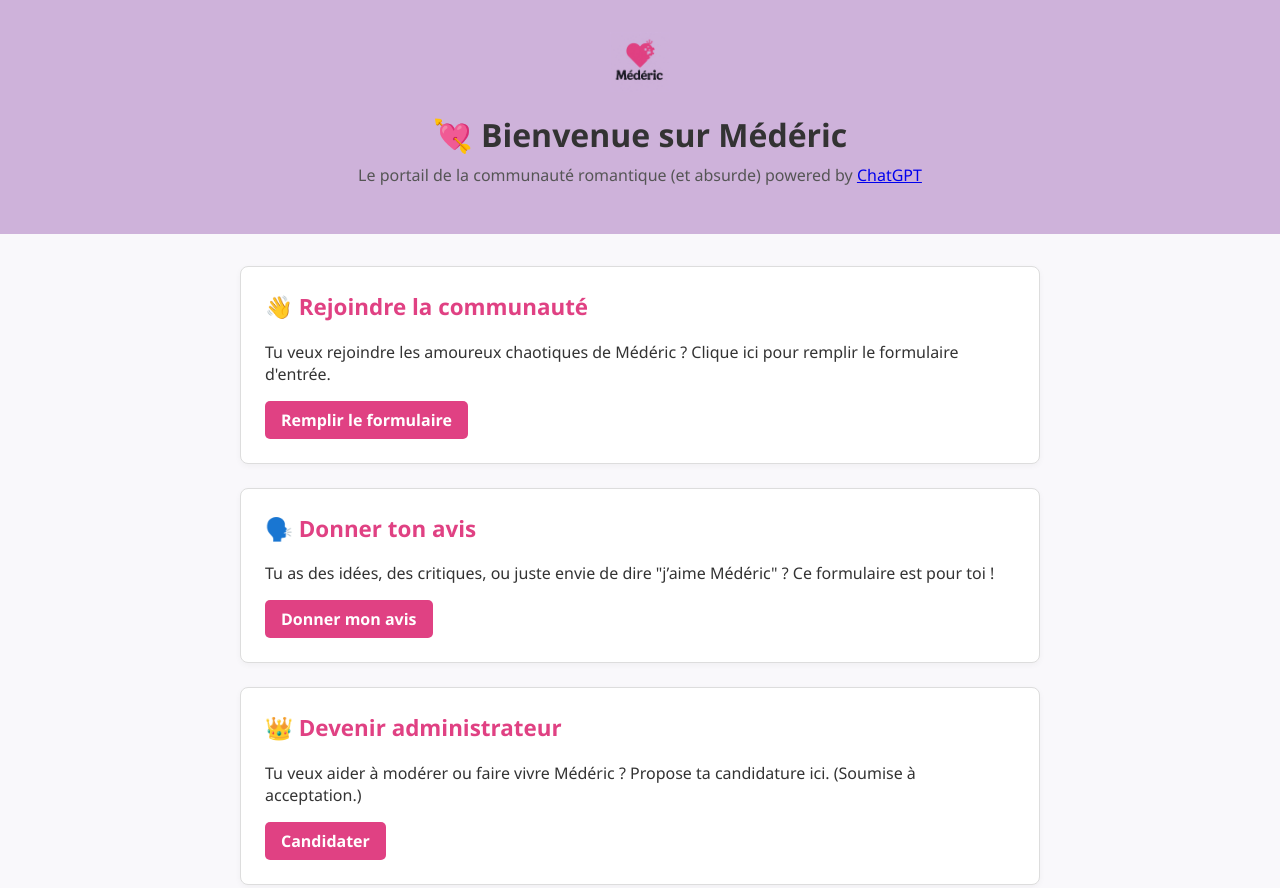
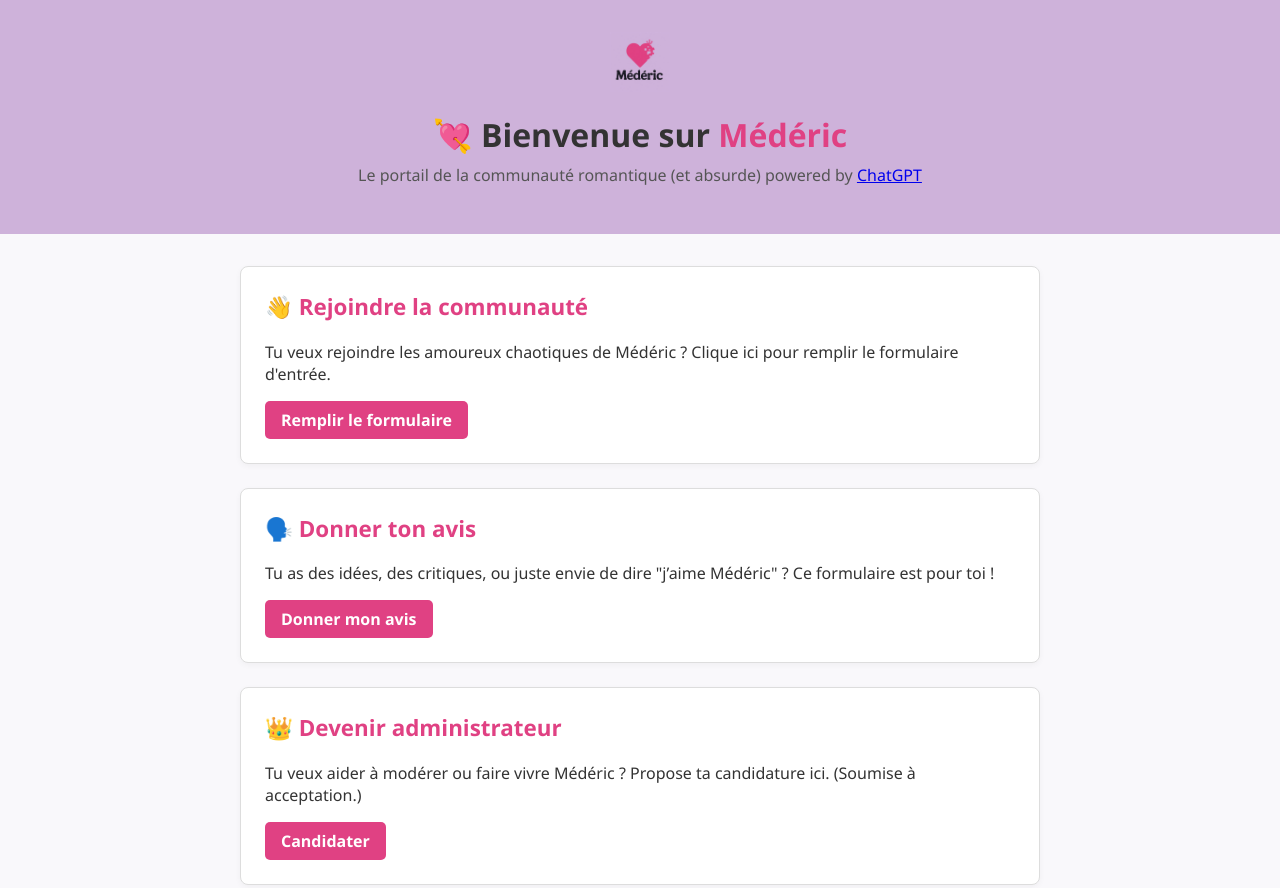
Before and after one commit to chepa612/chepa612.github.io, a plain HTML site: page index.html in a window 1280 px wide. Shown: the top 888 px of the page. Drawn offline with Linux system fonts and the light colour scheme.

Commit message:
Update index.html

```diff
--- a/index.html
+++ b/index.html
@@ -96,7 +96,7 @@
 <body>
   <header>
     <img src="WhatsApp Image 2025-07-07 à 17.57.52_208f4f69.jpg" alt="Logo Médéric" style="height: 60px; margin-bottom: 1rem;" />
-    <h1>💘 Bienvenue sur Médéric</h1>
+    <h1>💘 Bienvenue sur <span style="color: #e04183;">Médéric</span></h1>
     <p>Le portail de la communauté romantique (et absurde) powered by <a href="chatgpt.com">ChatGPT</a></p>
   </header>
 
```
